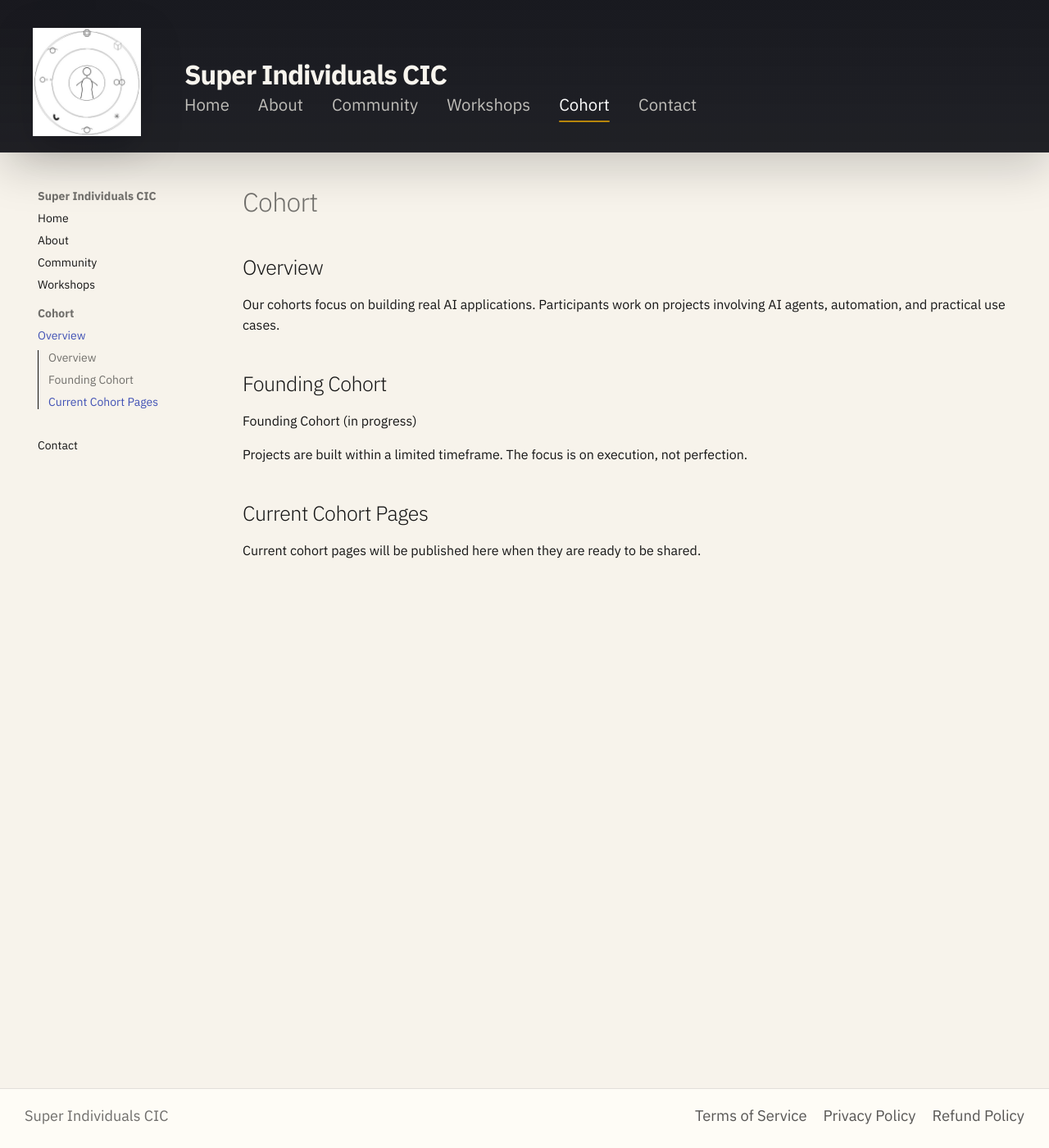
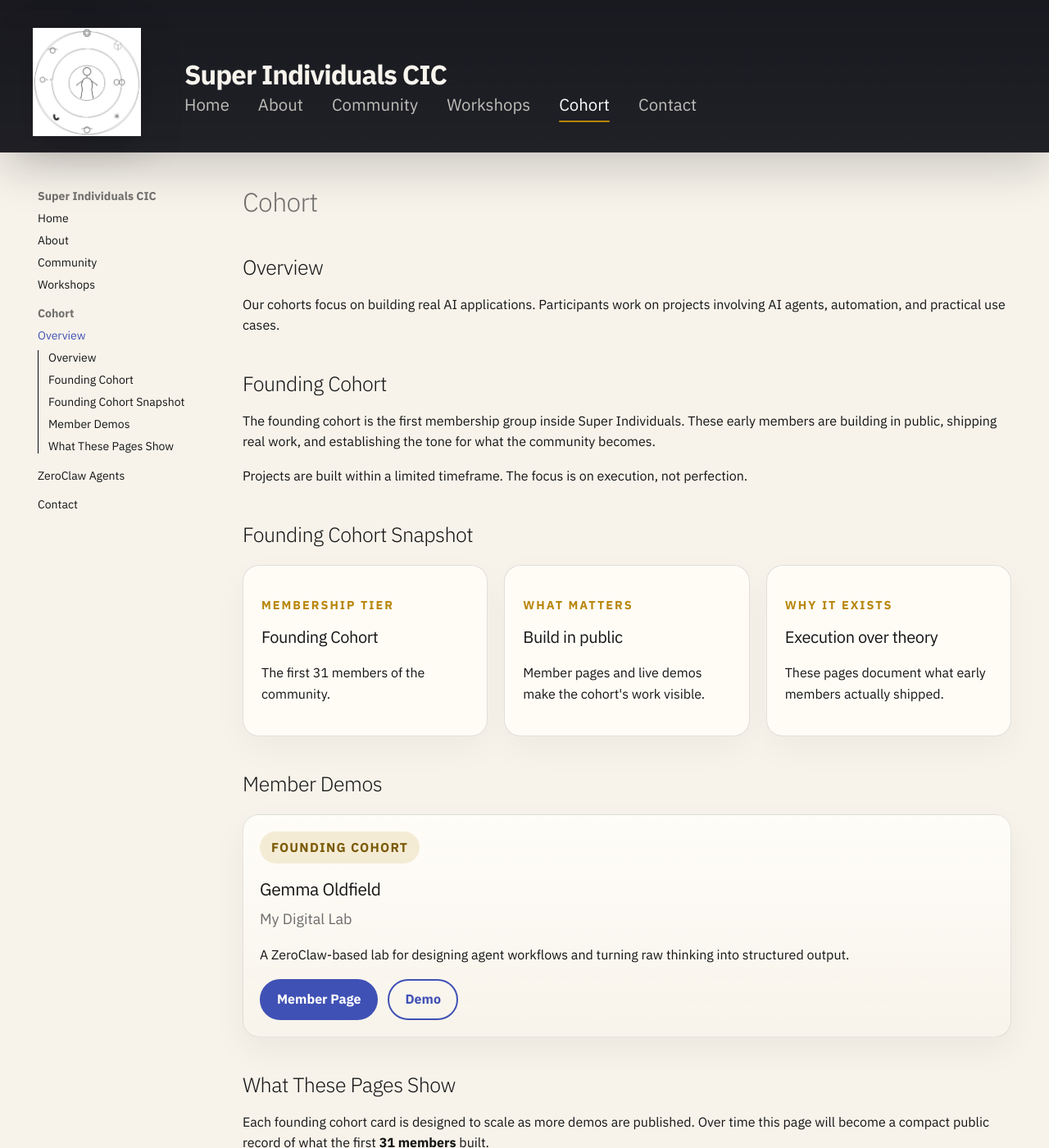
Before and after one commit to sicic-org/sicic-home, an MkDocs documentation site: the page built from docs/cohort/index.md, in a window 1280 px wide and 1400 px high. Shown: the whole window at 82% size. Built offline with MkDocs 1.6.1 and Material for MkDocs 9.7.7, drawn with Linux system fonts in a browser that asks for light colours.

Commit message:
Add member page and demo

```diff
--- a/docs/cohort/index.md
+++ b/docs/cohort/index.md
@@ -7,11 +7,46 @@ Participants work on projects involving AI agents, automation, and practical use
 
 ## Founding Cohort
 
-Founding Cohort (in progress)
+The founding cohort is the first membership group inside Super Individuals.
+These early members are building in public, shipping real work, and establishing the tone for what the community becomes.
 
-Projects are built within a limited timeframe.
-The focus is on execution, not perfection.
+Projects are built within a limited timeframe. The focus is on execution, not perfection.
 
-## Current Cohort Pages
+## Founding Cohort Snapshot
 
-Current cohort pages will be published here when they are ready to be shared.
+<div class="grid-3">
+  <div class="proof-card">
+    <p class="proof-label">Membership Tier</p>
+    <h3>Founding Cohort</h3>
+    <p>The first 31 members of the community.</p>
+  </div>
+  <div class="proof-card">
+    <p class="proof-label">What Matters</p>
+    <h3>Build in public</h3>
+    <p>Member pages and live demos make the cohort's work visible.</p>
+  </div>
+  <div class="proof-card">
+    <p class="proof-label">Why It Exists</p>
+    <h3>Execution over theory</h3>
+    <p>These pages document what early members actually shipped.</p>
+  </div>
+</div>
+
+## Member Demos
+
+<div class="cohort-member-grid">
+  <article class="cohort-member-card">
+    <p class="cohort-badge">Founding Cohort</p>
+    <h3>Gemma Oldfield</h3>
+    <p class="pricing-meta">My Digital Lab</p>
+    <p>A ZeroClaw-based lab for designing agent workflows and turning raw thinking into structured output.</p>
+    <div class="cohort-card-actions">
+      <a class="md-button md-button--primary" href="gjoldfield-zeroclaw/">Member Page</a>
+      <a class="md-button" href="https://gjoldfield-01.github.io/my-zeroclaw-agents/">Demo</a>
+    </div>
+  </article>
+</div>
+
+## What These Pages Show
+
+Each founding cohort card is designed to scale as more demos are published. Over time this page will become a compact public record of what the first **31 members** built.
--- a/docs/stylesheets/extra.css
+++ b/docs/stylesheets/extra.css
@@ -436,6 +436,102 @@
   box-shadow: var(--sicic-soft-shadow);
 }
 
+.md-typeset .cohort-demo-hero {
+  display: grid;
+  grid-template-columns: minmax(0, 1.6fr) auto;
+  gap: 1rem;
+  align-items: center;
+  padding: 1.4rem;
+  margin: 1rem 0 1.5rem;
+  border: 1px solid rgba(184, 134, 11, 0.28);
+  border-radius: 1.35rem;
+  background:
+    radial-gradient(circle at top right, rgba(184, 134, 11, 0.14), transparent 28%),
+    linear-gradient(135deg, rgba(255, 252, 244, 0.98), rgba(247, 243, 235, 0.94));
+  box-shadow: 0 1rem 2.2rem rgba(21, 21, 21, 0.05);
+}
+
+.md-typeset .cohort-demo-hero h2 {
+  margin: 0 0 0.45rem;
+}
+
+.md-typeset .cohort-badge {
+  display: inline-flex;
+  align-items: center;
+  gap: 0.35rem;
+  margin: 0 0 0.8rem;
+  padding: 0.35rem 0.7rem;
+  border-radius: 999px;
+  background: rgba(184, 134, 11, 0.14);
+  color: #7b5a08;
+  font-size: 0.78rem;
+  font-weight: 700;
+  letter-spacing: 0.08em;
+  text-transform: uppercase;
+}
+
+.md-typeset .cohort-feature {
+  position: relative;
+  overflow: hidden;
+}
+
+.md-typeset .cohort-feature::before {
+  content: "Founding";
+  position: absolute;
+  top: 1rem;
+  right: -2.25rem;
+  width: 9rem;
+  padding: 0.35rem 0;
+  background: rgba(184, 134, 11, 0.92);
+  color: #17130a;
+  font-size: 0.72rem;
+  font-weight: 700;
+  letter-spacing: 0.12em;
+  text-align: center;
+  text-transform: uppercase;
+  transform: rotate(35deg);
+}
+
+.md-typeset .cohort-demo-actions {
+  display: flex;
+  justify-content: flex-end;
+}
+
+.md-typeset .cohort-member-grid {
+  display: grid;
+  grid-template-columns: repeat(auto-fit, minmax(220px, 1fr));
+  gap: 1rem;
+  margin: 1rem 0 2rem;
+}
+
+.md-typeset .cohort-member-card {
+  padding: 1rem;
+  border: 1px solid rgba(21, 21, 21, 0.1);
+  border-radius: 1rem;
+  background: linear-gradient(180deg, rgba(255, 253, 248, 0.98), rgba(247, 243, 235, 0.94));
+  box-shadow: 0 0.8rem 2rem rgba(21, 21, 21, 0.05);
+}
+
+.md-typeset .cohort-member-card h3 {
+  margin: 0 0 0.2rem;
+  font-size: 1.05rem;
+}
+
+.md-typeset .cohort-member-card .pricing-meta {
+  margin-bottom: 0.85rem;
+}
+
+.md-typeset .cohort-card-actions {
+  display: flex;
+  flex-wrap: wrap;
+  gap: 0.6rem;
+}
+
+.md-typeset .cohort-card-actions .md-button {
+  min-width: 0;
+  padding-inline: 0.95rem;
+}
+
 .md-typeset .cta-panel h2,
 .md-typeset .cta-panel p {
   color: inherit;
@@ -531,6 +627,19 @@
     font-size: clamp(1.9rem, 9vw, 2.8rem);
   }
 
+  .md-typeset .cohort-demo-hero {
+    grid-template-columns: 1fr;
+  }
+
+  .md-typeset .cohort-demo-actions {
+    justify-content: flex-start;
+  }
+
+  .md-typeset .cohort-card-actions {
+    flex-direction: column;
+    align-items: stretch;
+  }
+
   .sicic-footer__shell,
   .sicic-footer__nav {
     flex-direction: column;
--- a/mkdocs.yml
+++ b/mkdocs.yml
@@ -46,6 +46,7 @@ nav:
   - Workshops: workshops.md
   - Cohort:
       - Overview: cohort/index.md
+      - ZeroClaw Agents: cohort/gjoldfield-zeroclaw.md
   - Contact: contact.md
 
 extra:
```
Also changed, not shown: docs/cohort/gjoldfield-zeroclaw.md (added, +117 -0 lines), docs/index.md (+20 -1 lines), docs/workshops.md (+2 -0 lines).
